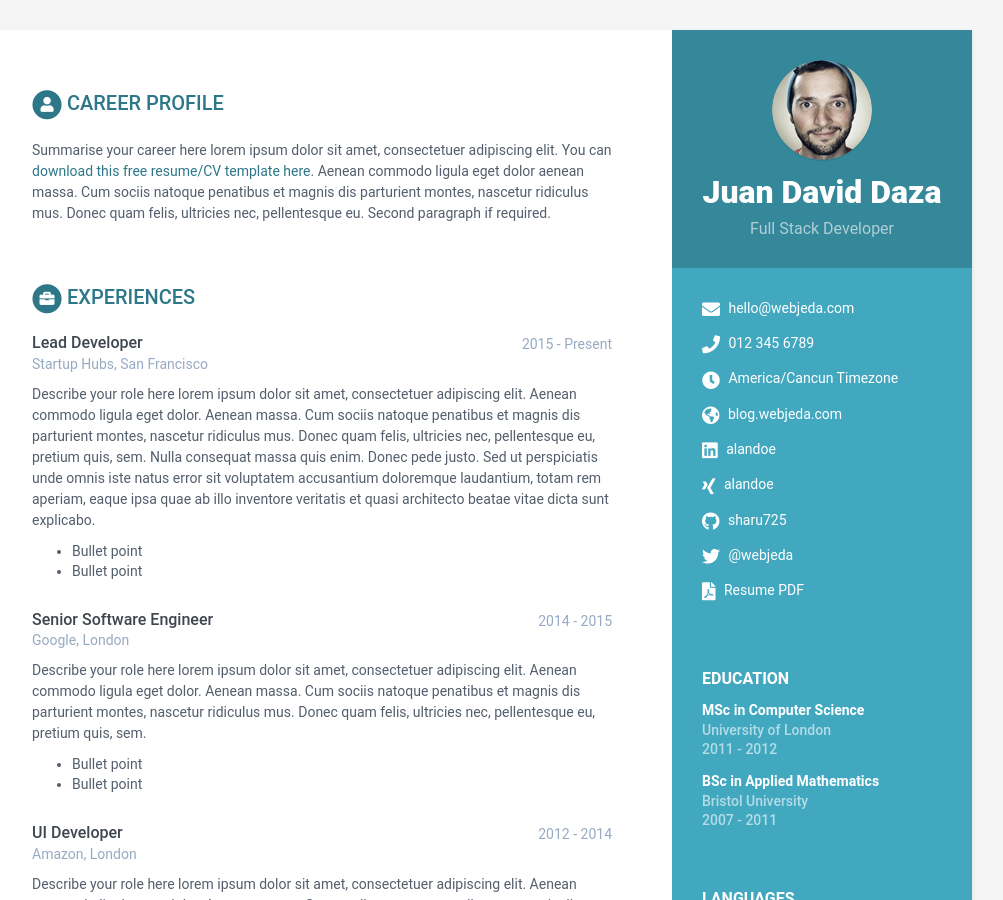
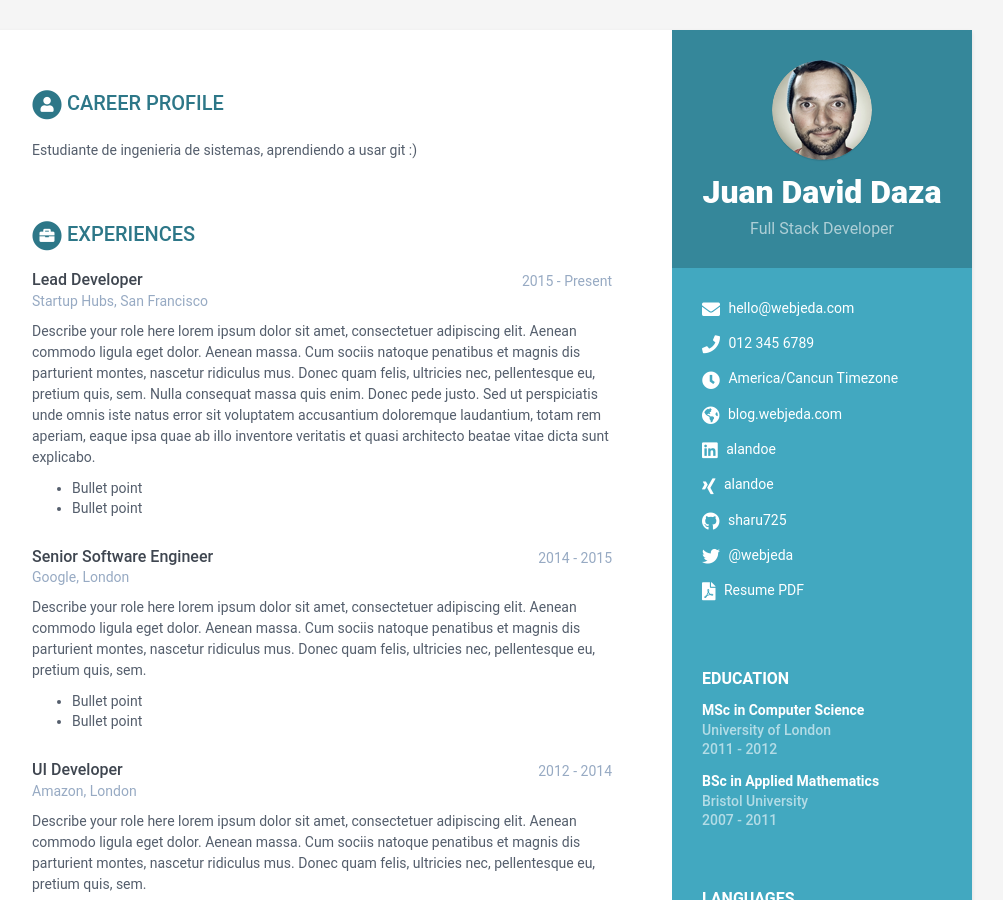
Before and after one commit to Siftings/CV-3, a Jekyll site: the page built from index.html, in a window 1280 px wide and 900 px high. Shown: the whole window, without its empty margins (168-1171 px from the left). Built offline with Jekyll 4.4.1, drawn with Linux system fonts in a browser that asks for light colours.

Commit message:
Cambio en el perfil profesional

```diff
--- a/_data/data.yml
+++ b/_data/data.yml
@@ -57,12 +57,7 @@ sidebar:
 career-profile:
     title: Career Profile
     summary: |
-      Summarise your career here lorem ipsum dolor sit amet, consectetuer
-      adipiscing elit. You can [download this free resume/CV template here]().
-      Aenean commodo ligula eget dolor aenean massa. Cum sociis natoque
-      penatibus et magnis dis parturient montes, nascetur ridiculus mus.
-      Donec quam felis, ultricies nec, pellentesque eu.
-      Second paragraph if required.
+      Estudiante de ingenieria de sistemas, aprendiendo a usar git :)
 education:
     title: Education
     info:
```
